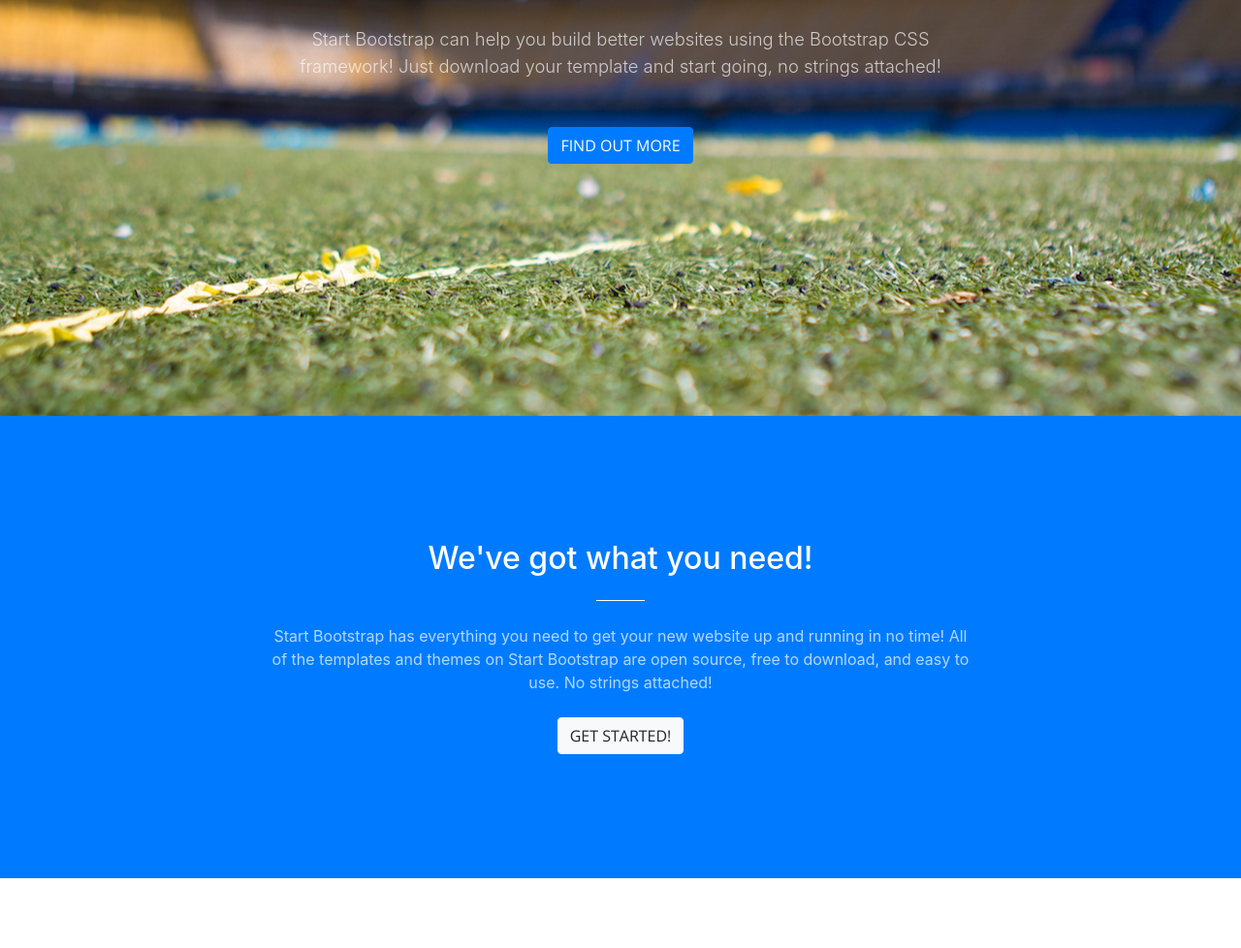
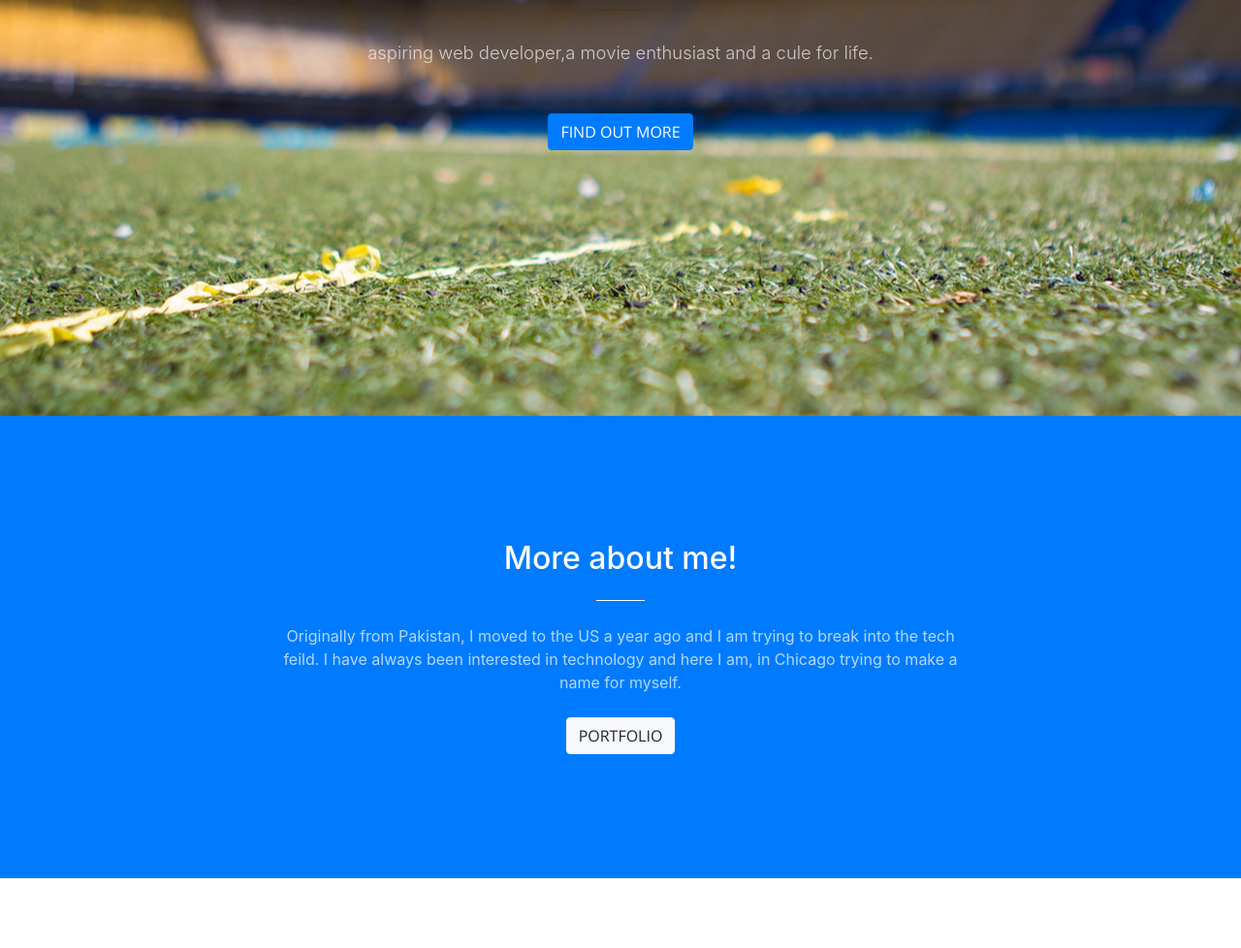
Before and after one commit to ahsanrahim1/ahsanrahim1.github.io, a website with bundled scripts: page index.html in a window 1280 px wide. Shown: the part 371-1349 px from the top of the page at 97% size. Built offline with nearby package versions, Linux system fonts and the light colour scheme.

Commit message:
Needs work

```diff
--- a/index.html
+++ b/index.html
@@ -64,7 +64,7 @@
             <hr>
           </div>
           <div class="col-lg-8 mx-auto">
-            <p class="text-faded mb-5">Start Bootstrap can help you build better websites using the Bootstrap CSS framework! Just download your template and start going, no strings attached!</p>
+            <p class="text-faded mb-5">aspiring web developer,a movie enthusiast and a cule for life.</p>
             <a class="btn btn-primary btn-xl js-scroll-trigger" href="#about">Find Out More</a>
           </div>
         </div>
@@ -75,10 +75,10 @@
       <div class="container">
         <div class="row">
           <div class="col-lg-8 mx-auto text-center">
-            <h2 class="section-heading text-white">We've got what you need!</h2>
+            <h2 class="section-heading text-white">More about me!</h2>
             <hr class="light my-4">
-            <p class="text-faded mb-4">Start Bootstrap has everything you need to get your new website up and running in no time! All of the templates and themes on Start Bootstrap are open source, free to download, and easy to use. No strings attached!</p>
-            <a class="btn btn-light btn-xl js-scroll-trigger" href="#services">Get Started!</a>
+            <p class="text-faded mb-4">Originally from Pakistan, I moved to the US a year ago and I am trying to break into the tech feild. I have always been interested in technology and here I am, in Chicago trying to make a name for myself.</p>
+            <a class="btn btn-light btn-xl js-scroll-trigger" href="#services">Portfolio</a>
           </div>
         </div>
       </div>
```
